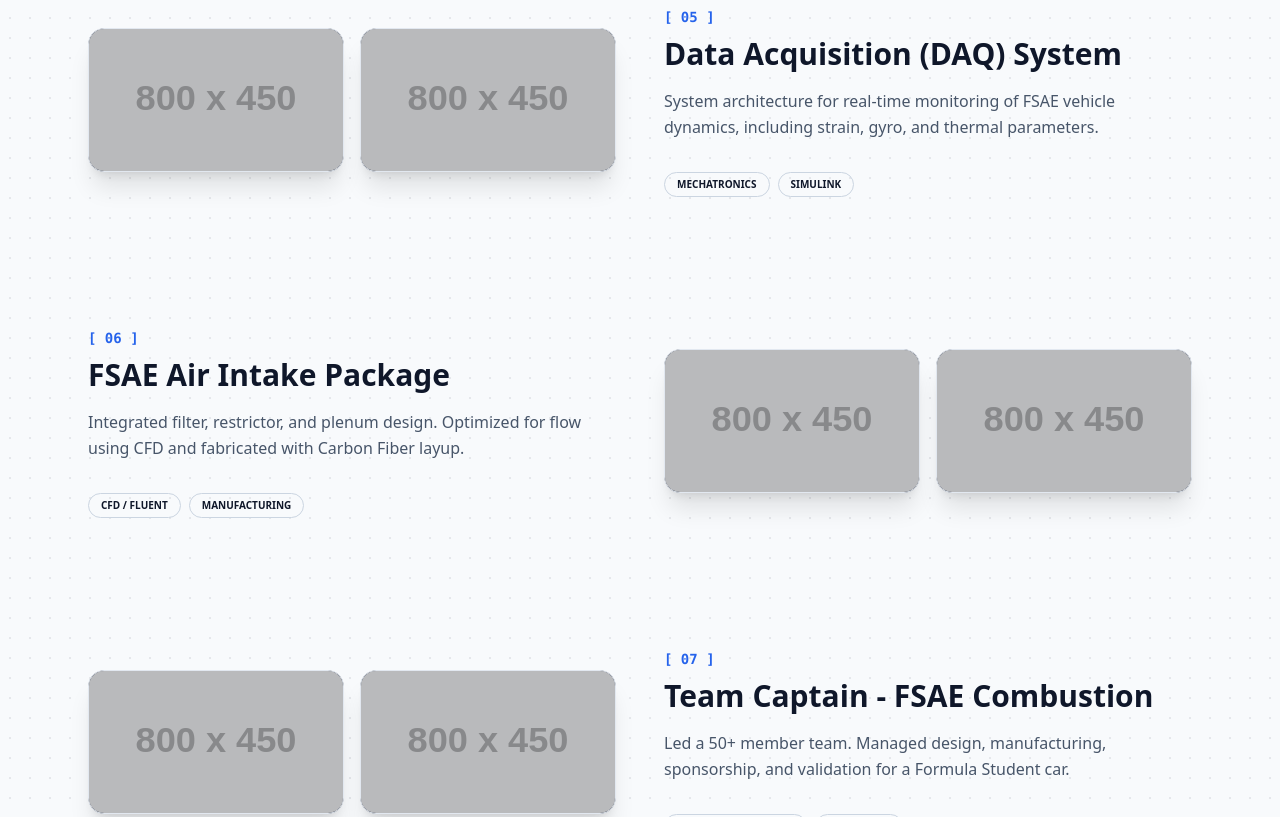
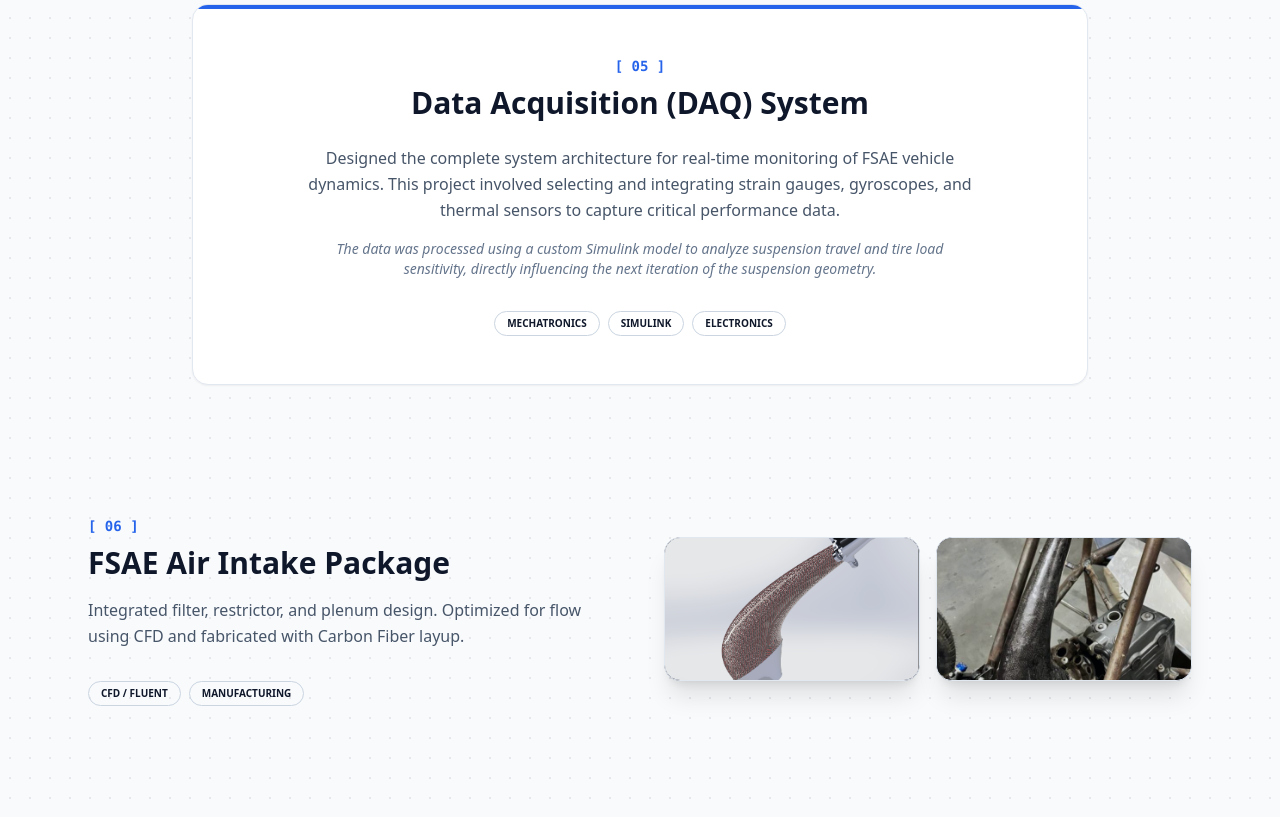
Before and after one commit to atharvabilgi28/portfolio, a plain HTML site: page index.html in a window 1280 px wide. Shown: the part 2472-3289 px from the top of the page. Drawn offline with nearby package versions, Linux system fonts and the light colour scheme; placeholder pictures from the web are drawn by us.

Commit message:
Update index.html

```diff
--- a/index.html
+++ b/index.html
@@ -123,12 +123,12 @@
                 <div class="grid grid-cols-2 gap-4">
                     <div class="overflow-hidden rounded-2xl bg-slate-900 aspect-video shadow-xl border border-slate-200 group">
                         <a href="#" target="_blank" class="cursor-zoom-in">
-                            <img src="https://via.placeholder.com/800x450" alt="SCARA View 1" class="w-full h-full object-cover opacity-90 transition duration-500 group-hover:scale-105">
+                            <img src="images/scara1.jpeg" alt="SCARA View 1" class="w-full h-full object-cover opacity-90 transition duration-500 group-hover:scale-105">
                         </a>
                     </div>
                     <div class="overflow-hidden rounded-2xl bg-slate-900 aspect-video shadow-xl border border-slate-200 group">
                         <a href="#" target="_blank" class="cursor-zoom-in">
-                            <img src="https://via.placeholder.com/800x450" alt="SCARA View 2" class="w-full h-full object-cover opacity-90 transition duration-500 group-hover:scale-105">
+                            <img src="images/scara2.jpeg" alt="SCARA View 2" class="w-full h-full object-cover opacity-90 transition duration-500 group-hover:scale-105">
                         </a>
                     </div>
                 </div>
@@ -152,12 +152,12 @@
                 <div class="md:order-last grid grid-cols-2 gap-4">
                     <div class="overflow-hidden rounded-2xl bg-slate-900 aspect-video shadow-xl border border-slate-200 group">
                         <a href="#" target="_blank" class="cursor-zoom-in">
-                            <img src="https://via.placeholder.com/800x450" alt="Refuelling 1" class="w-full h-full object-cover opacity-90 transition duration-500 group-hover:scale-105">
+                            <img src="images/oor.jpg" alt="Refuelling 1" class="w-full h-full object-cover opacity-90 transition duration-500 group-hover:scale-105">
                         </a>
                     </div>
                     <div class="overflow-hidden rounded-2xl bg-slate-900 aspect-video shadow-xl border border-slate-200 group">
                         <a href="#" target="_blank" class="cursor-zoom-in">
-                            <img src="https://via.placeholder.com/800x450" alt="Refuelling 2" class="w-full h-full object-cover opacity-90 transition duration-500 group-hover:scale-105">
+                             <img src="images/Picture1.png" alt="Refuelling 2" class="w-full h-full object-cover opacity-90 transition duration-500 group-hover:scale-105">
                         </a>
                     </div>
                 </div>
@@ -173,27 +173,21 @@
                 </div>
             </div>
 
-            <div class="grid md:grid-cols-2 gap-12 items-center">
-                <div class="grid grid-cols-2 gap-4">
-                    <div class="overflow-hidden rounded-2xl bg-slate-900 aspect-video shadow-xl border border-slate-200 group">
-                        <a href="#" target="_blank" class="cursor-zoom-in">
-                            <img src="https://via.placeholder.com/800x450" alt="DAQ 1" class="w-full h-full object-cover opacity-90 transition duration-500 group-hover:scale-105">
-                        </a>
-                    </div>
-                    <div class="overflow-hidden rounded-2xl bg-slate-900 aspect-video shadow-xl border border-slate-200 group">
-                        <a href="#" target="_blank" class="cursor-zoom-in">
-                            <img src="https://via.placeholder.com/800x450" alt="DAQ 2" class="w-full h-full object-cover opacity-90 transition duration-500 group-hover:scale-105">
-                        </a>
-                    </div>
-                </div>
-
-                <div>
+            <div class="max-w-4xl mx-auto">
+                <div class="bg-white border border-slate-200 rounded-2xl p-8 md:p-12 shadow-sm text-center relative overflow-hidden">
+                    <div class="absolute top-0 left-0 w-full h-1 bg-blue-600"></div>
                     <span class="text-blue-600 font-mono text-sm font-bold">[ 05 ]</span>
                     <h4 class="text-3xl font-bold mt-2">Data Acquisition (DAQ) System</h4>
-                    <p class="text-slate-600 mt-4 leading-relaxed">System architecture for real-time monitoring of FSAE vehicle dynamics, including strain, gyro, and thermal parameters.</p>
-                    <div class="mt-8 flex gap-2">
+                    <p class="text-slate-600 mt-6 leading-relaxed max-w-2xl mx-auto">
+                        Designed the complete system architecture for real-time monitoring of FSAE vehicle dynamics. This project involved selecting and integrating strain gauges, gyroscopes, and thermal sensors to capture critical performance data.
+                    </p>
+                    <p class="text-slate-500 mt-4 text-sm max-w-2xl mx-auto italic">
+                        The data was processed using a custom Simulink model to analyze suspension travel and tire load sensitivity, directly influencing the next iteration of the suspension geometry.
+                    </p>
+                    <div class="mt-8 flex justify-center gap-2">
                         <span class="text-[10px] border border-slate-300 px-3 py-1 rounded-full uppercase font-bold">Mechatronics</span>
                         <span class="text-[10px] border border-slate-300 px-3 py-1 rounded-full uppercase font-bold">Simulink</span>
+                        <span class="text-[10px] border border-slate-300 px-3 py-1 rounded-full uppercase font-bold">Electronics</span>
                     </div>
                 </div>
             </div>
@@ -202,12 +196,12 @@
                 <div class="md:order-last grid grid-cols-2 gap-4">
                     <div class="overflow-hidden rounded-2xl bg-slate-900 aspect-video shadow-xl border border-slate-200 group">
                         <a href="#" target="_blank" class="cursor-zoom-in">
-                            <img src="https://via.placeholder.com/800x450" alt="Intake 1" class="w-full h-full object-cover opacity-90 transition duration-500 group-hover:scale-105">
+                            <img src="images/Air_intake.png" alt="Intake 1" class="w-full h-full object-cover opacity-90 transition duration-500 group-hover:scale-105">
                         </a>
                     </div>
                     <div class="overflow-hidden rounded-2xl bg-slate-900 aspect-video shadow-xl border border-slate-200 group">
                         <a href="#" target="_blank" class="cursor-zoom-in">
-                            <img src="https://via.placeholder.com/800x450" alt="Intake 2" class="w-full h-full object-cover opacity-90 transition duration-500 group-hover:scale-105">
+                            <img src="images/Intake.jpeg" alt="Intake 2" class="w-full h-full object-cover opacity-90 transition duration-500 group-hover:scale-105">
                         </a>
                     </div>
                 </div>
@@ -224,17 +218,10 @@
             </div>
 
             <div class="grid md:grid-cols-2 gap-12 items-center">
-                <div class="grid grid-cols-2 gap-4">
-                    <div class="overflow-hidden rounded-2xl bg-slate-900 aspect-video shadow-xl border border-slate-200 group">
-                        <a href="#" target="_blank" class="cursor-zoom-in">
-                            <img src="https://via.placeholder.com/800x450" alt="Leadership 1" class="w-full h-full object-cover opacity-90 transition duration-500 group-hover:scale-105">
-                        </a>
-                    </div>
-                    <div class="overflow-hidden rounded-2xl bg-slate-900 aspect-video shadow-xl border border-slate-200 group">
-                        <a href="#" target="_blank" class="cursor-zoom-in">
-                            <img src="https://via.placeholder.com/800x450" alt="Leadership 2" class="w-full h-full object-cover opacity-90 transition duration-500 group-hover:scale-105">
-                        </a>
-                    </div>
+                <div class="overflow-hidden rounded-2xl bg-slate-900 aspect-video shadow-xl border border-slate-200 group">
+                    <a href="#" target="_blank" class="cursor-zoom-in">
+                        <img src="https://via.placeholder.com/800x450" alt="Leadership Team" class="w-full h-full object-cover opacity-90 transition duration-500 group-hover:scale-105">
+                    </a>
                 </div>
 
                 <div>
```
